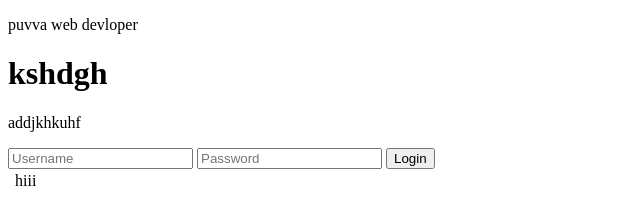
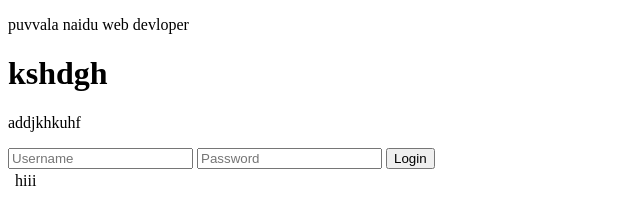
Before and after one commit to puvvalanaidu951-ship-it/git-projects, a plain HTML site: page index.html in a window 1280 px wide. Shown: the full height of the page, 0-640 px from the left. Drawn offline with Linux system fonts and the light colour scheme.

Commit message:
i cange the para

```diff
--- a/index.html
+++ b/index.html
@@ -6,7 +6,7 @@
     <title>Document</title>
 </head>
 <body>
-    <p>puvva web devloper</p>
+    <p>puvvala naidu web devloper</p>
 
     <h1>kshdgh</h1>
     <p>addjkhkuhf</p>
```
